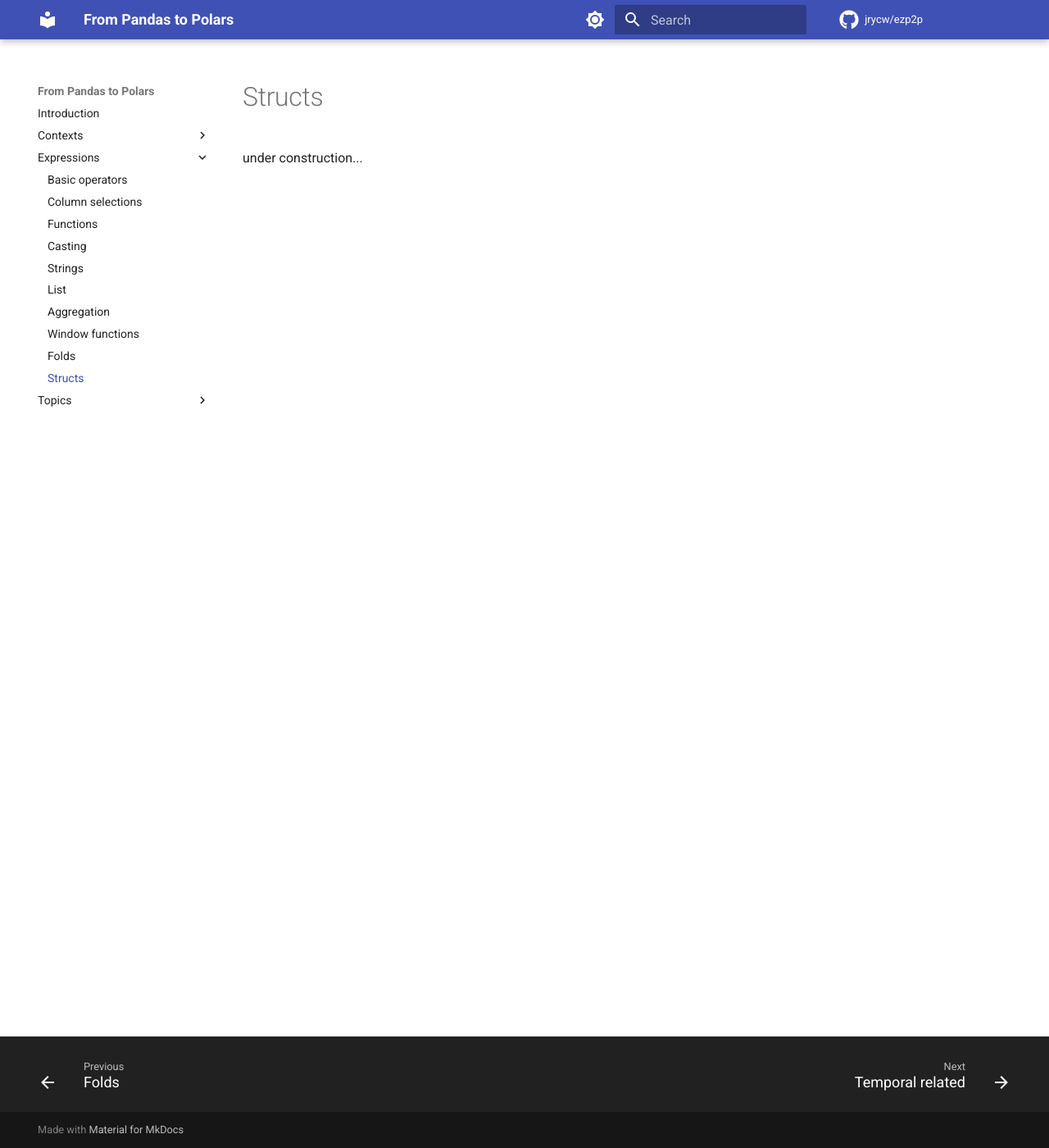
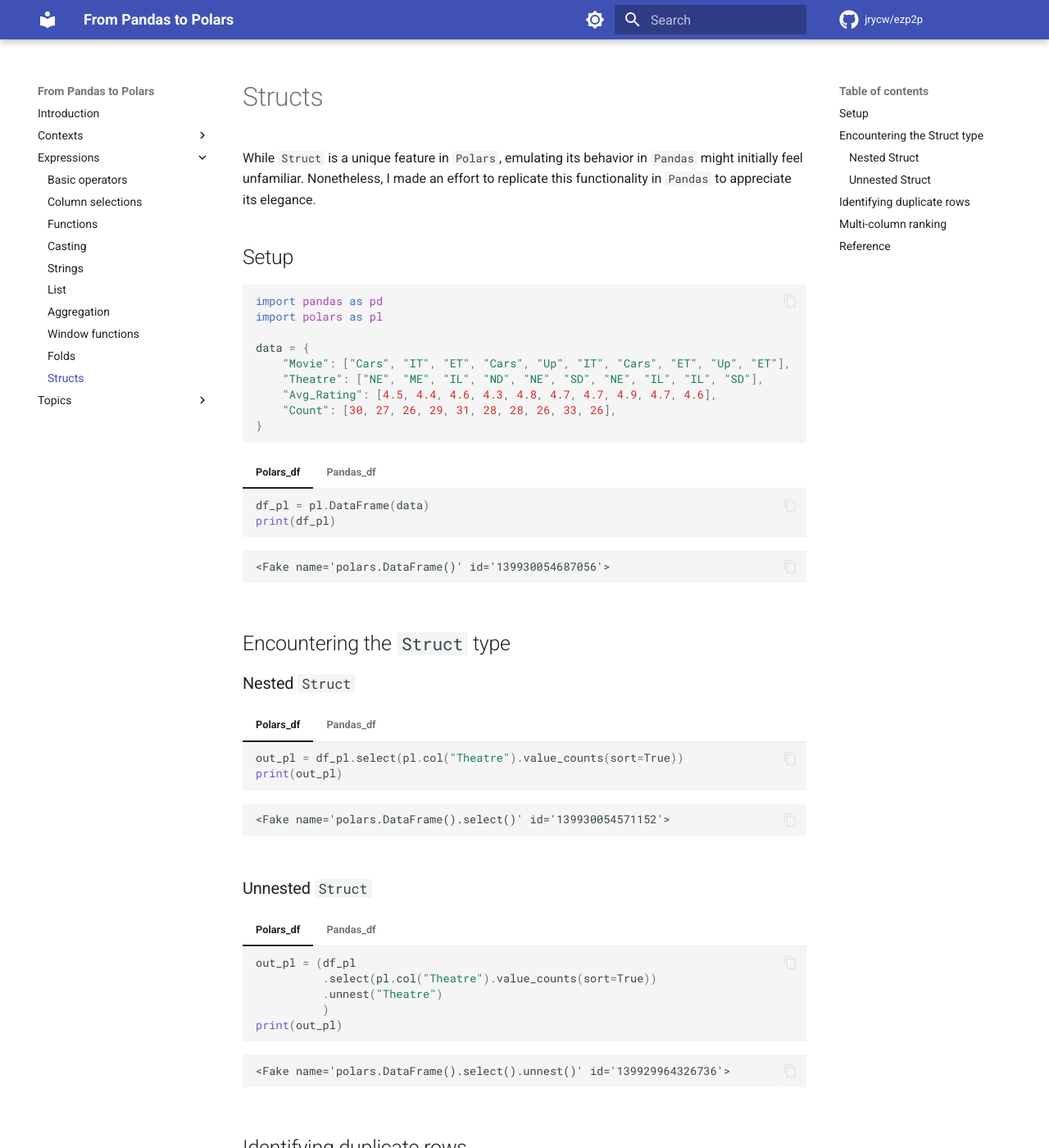
Before and after one commit to jrycw/ezp2p, an MkDocs documentation site: the page built from docs/expressions/structs.md, in a window 1280 px wide and 1400 px high. Shown: the whole window at 82% size. Built offline with MkDocs 1.6.1 and Material for MkDocs 9.7.7, drawn with Linux system fonts in a browser that asks for light colours; comment, search, counter and statistics services are not loaded; some of the changed text lies outside the part shown.

Commit message:
add expressions/structs

````diff
--- a/docs/expressions/structs.md
+++ b/docs/expressions/structs.md
@@ -1,3 +1,112 @@
 # Structs
+While `Struct` is a unique feature in `Polars`, emulating its behavior in `Pandas` might initially feel unfamiliar. Nonetheless, I made an effort to replicate this functionality in `Pandas` to appreciate its elegance.
 
-under construction...
+## Setup
+
+```python
+--8<-- "../src/python/expressions/structs.py:setup"
+```
+
+```python exec="on" session="expressions/structs"
+--8<-- "../src/python/expressions/structs.py:setup"
+```
+
+=== "Polars_df"
+    ```python
+    --8<-- "../src/python/expressions/structs.py:df_pl"
+    ```
+
+    ```python exec="on" result="text" session="expressions/structs"
+    --8<-- "../src/python/expressions/structs.py:df_pl"
+    ```
+
+=== "Pandas_df"
+    ```python
+    --8<-- "../src/python/expressions/structs.py:df_pd"
+    ```
+
+    ```python exec="on" result="text" session="expressions/structs"
+    --8<-- "../src/python/expressions/structs.py:df_pd"
+    ```
+
+## Encountering the `Struct` type
+
+### Nested `Struct`
+=== "Polars_df"
+    ```python
+    --8<-- "../src/python/expressions/structs.py:pl_value_counts"
+    ```
+
+    ```python exec="on" result="text" session="expressions/structs"
+    --8<-- "../src/python/expressions/structs.py:pl_value_counts"
+    ```
+
+=== "Pandas_df"
+    ```python
+    --8<-- "../src/python/expressions/structs.py:pd_value_counts"
+    ```
+
+    ```python exec="on" result="text" session="expressions/structs"
+    --8<-- "../src/python/expressions/structs.py:pd_value_counts"
+    ```
+
+### Unnested `Struct`
+=== "Polars_df"
+    ```python
+    --8<-- "../src/python/expressions/structs.py:pl_value_counts_unnest"
+    ```
+
+    ```python exec="on" result="text" session="expressions/structs"
+    --8<-- "../src/python/expressions/structs.py:pl_value_counts_unnest"
+    ```
+
+=== "Pandas_df"
+    ```python
+    --8<-- "../src/python/expressions/structs.py:pd_value_counts_unnest"
+    ```
+
+    ```python exec="on" result="text" session="expressions/structs"
+    --8<-- "../src/python/expressions/structs.py:pd_value_counts_unnest"
+    ```
+
+## Identifying duplicate rows
+=== "Polars_df"
+    ```python
+    --8<-- "../src/python/expressions/structs.py:pl_ident_dups"
+    ```
+
+    ```python exec="on" result="text" session="expressions/structs"
+    --8<-- "../src/python/expressions/structs.py:pl_ident_dups"
+    ```
+
+=== "Pandas_df"
+    ```python
+    --8<-- "../src/python/expressions/structs.py:pd_ident_dups"
+    ```
+
+    ```python exec="on" result="text" session="expressions/structs"
+    --8<-- "../src/python/expressions/structs.py:pd_ident_dups"
+    ```
+
+## Multi-column ranking
+=== "Polars_df"
+    ```python
+    --8<-- "../src/python/expressions/structs.py:pl_multi_col_ranking"
+    ```
+
+    ```python exec="on" result="text" session="expressions/structs"
+    --8<-- "../src/python/expressions/structs.py:pl_multi_col_ranking"
+    ```
+
+=== "Pandas_df"
+    ```python
+    --8<-- "../src/python/expressions/structs.py:pd_multi_col_ranking"
+    ```
+
+    ```python exec="on" result="text" session="expressions/structs"
+    --8<-- "../src/python/expressions/structs.py:pd_multi_col_ranking"
+    ```
+
+
+## Reference
+The examples in this section have been adapted from the [`Polars` user guide](https://pola-rs.github.io/polars/user-guide/expressions/structs/).
--- a/docs/src/python/expressions/structs.py
+++ b/docs/src/python/expressions/structs.py
@@ -0,0 +1,95 @@
+# --8<-- [start:setup]
+import pandas as pd
+import polars as pl
+
+data = {
+    "Movie": ["Cars", "IT", "ET", "Cars", "Up", "IT", "Cars", "ET", "Up", "ET"],
+    "Theatre": ["NE", "ME", "IL", "ND", "NE", "SD", "NE", "IL", "IL", "SD"],
+    "Avg_Rating": [4.5, 4.4, 4.6, 4.3, 4.8, 4.7, 4.7, 4.9, 4.7, 4.6],
+    "Count": [30, 27, 26, 29, 31, 28, 28, 26, 33, 26],
+}
+# --8<-- [end:setup]
+
+# --8<-- [start:df_pl]
+df_pl = pl.DataFrame(data)
+print(df_pl)
+# --8<-- [end:df_pl]
+
+# --8<-- [start:df_pd]
+df_pd = pd.DataFrame(data)
+print(df_pd)
+# --8<-- [end:df_pd]
+
+# --8<-- [start:pl_value_counts]
+out_pl = df_pl.select(pl.col("Theatre").value_counts(sort=True))
+print(out_pl)
+# --8<-- [end:pl_value_counts]
+
+# --8<-- [start:pd_value_counts]
+out_pd = (df_pd
+          .loc[:, ["Theatre"]]
+          .value_counts()
+          .reset_index()
+          .assign(Theatre=lambda df_: df_.values.tolist())
+          .drop(columns=["count"])
+          )
+print(out_pd)
+# --8<-- [end:pd_value_counts]
+
+
+# --8<-- [start:pl_value_counts_unnest]
+out_pl = (df_pl
+          .select(pl.col("Theatre").value_counts(sort=True))
+          .unnest("Theatre")
+          )
+print(out_pl)
+# --8<-- [end:pl_value_counts_unnest]
+
+# --8<-- [start:pd_value_counts_unnest]
+out_pd = df_pd.loc[:, ["Theatre"]].value_counts()
+print(out_pd)
+# --8<-- [end:pd_value_counts_unnest]
+
+
+# --8<-- [start:pl_ident_dups]
+out_pl = df_pl.filter(pl.struct("Movie", "Theatre").is_duplicated())
+print(out_pl)
+# --8<-- [end:pl_ident_dups]
+
+# --8<-- [start:pd_ident_dups]
+out_pd = df_pd[df_pd.duplicated(["Movie", "Theatre"], keep=False)]
+print(out_pd)
+# --8<-- [end:pd_ident_dups]
+
+
+# --8<-- [start:pl_multi_col_ranking]
+out_pl = (df_pl
+          .with_columns(
+              pl.struct("Count", "Avg_Rating")
+              .rank("dense", descending=True)
+              .over("Movie", "Theatre")
+              .alias("Rank"))
+          .filter(pl.struct("Movie", "Theatre").is_duplicated())
+          )
+print(out_pl)
+# --8<-- [end:pl_multi_col_ranking]
+
+# --8<-- [start:pd_multi_col_ranking]
+
+
+def _create_rank_col(df_):
+    to_be_ranked_cols = ["Count", "Avg_Rating"]
+    return (df_
+            .assign(rank=lambda df_: df_[to_be_ranked_cols].values.tolist())
+            .groupby(["Movie", "Theatre"])
+            .rank(ascending=False, method="dense")
+            .drop(columns=to_be_ranked_cols)
+            )
+
+
+out_pd = (df_pd
+          .assign(rank=_create_rank_col)
+          [df_pd.duplicated(["Movie", "Theatre"], keep=False)]
+          )
+print(out_pd)
+# --8<-- [end:pd_multi_col_ranking]
````
